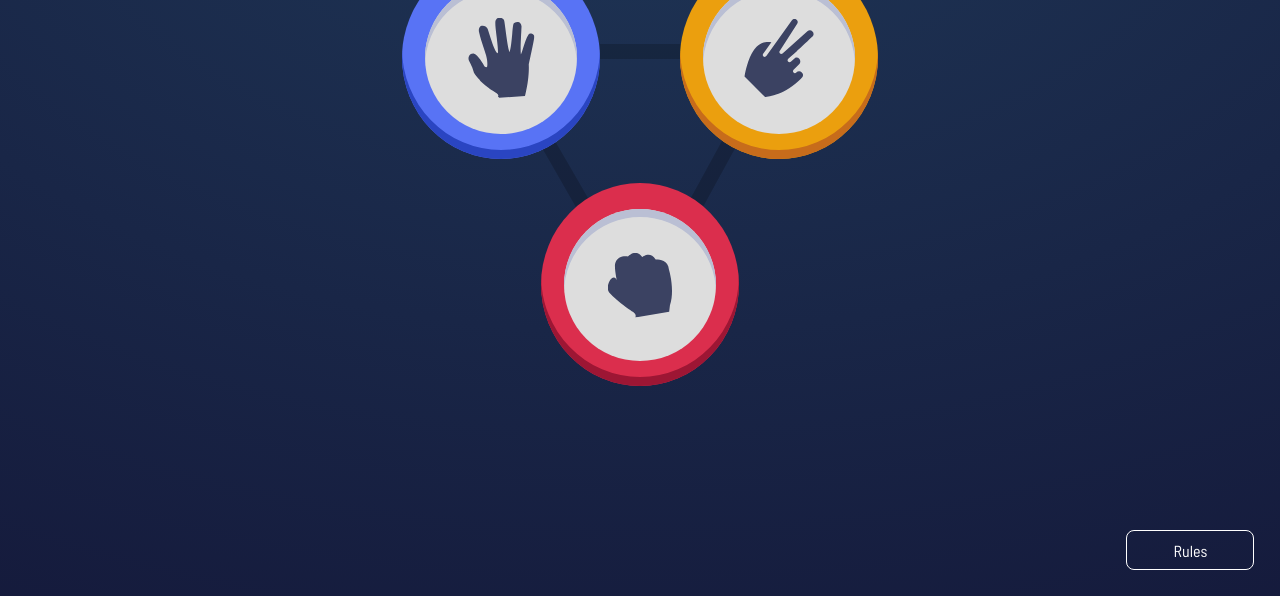
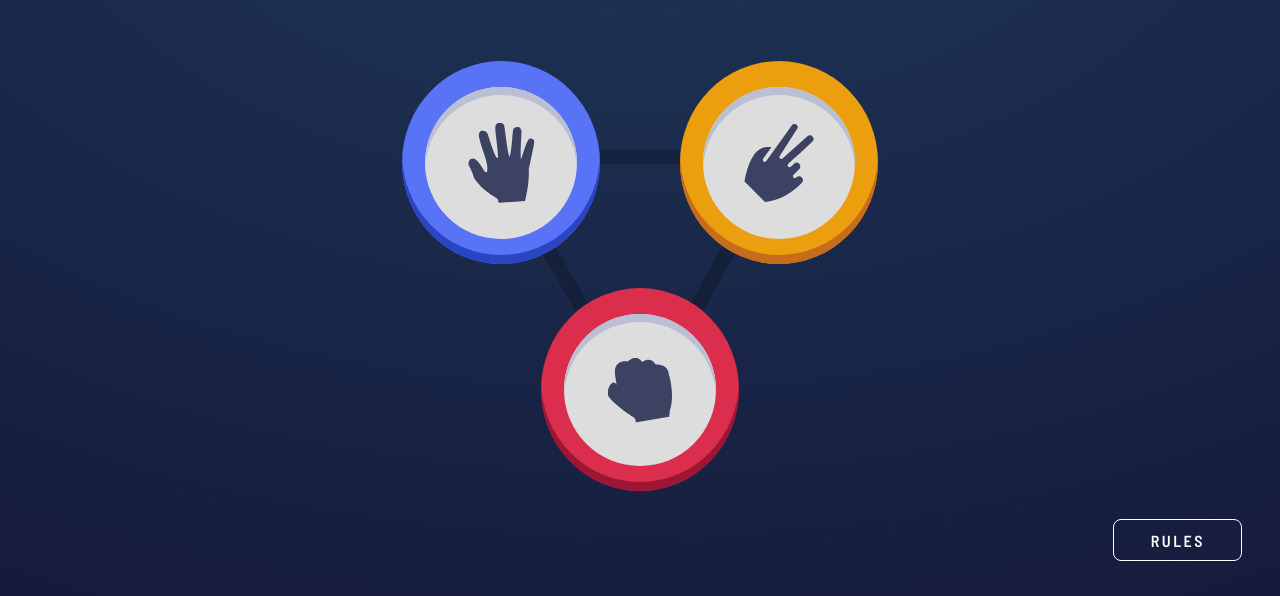
Before and after one commit to Win-Labs/rock-paper-scissors, a plain HTML site: page index.html in a window 1280 px wide. Shown: the part 204-800 px from the top of the page. Drawn offline with Linux system fonts and the light colour scheme.

Commit message:
step 1 visual

```diff
--- a/index.css
+++ b/index.css
@@ -18,9 +18,18 @@ body {
   display: flex;
 }
 
+.main {
+  padding: 41px 38px 35px 38px;
+  height: 100%;
+  justify-content: center;
+  align-items: center;
+  flex-direction: column;
+}
+
 .process-wrapper {
   justify-content: center;
   align-items: center;
+  margin-top: 64px;
 }
 
 .outer-circle {
@@ -121,18 +130,22 @@ body {
   color: #565468;
 }
 
+.button-wrapper {
+  width: 100%;
+  justify-content: flex-end;
+  margin-top: auto;
+}
+
 .rules-button {
-  position: absolute;
+  padding: 11px 36px 10px 37px;
+  color: #ffffff;
   background-color: transparent;
-  color: #ffffff;
-  font-size: 16px;
-  width: 128px;
-  height: 40px;
-  right: 0;
-  bottom: 0;
-  margin: 2%;
   border: solid 1px #ffffff;
   border-radius: 8px;
+  font-size: 16px;
+  letter-spacing: 2.5px;
+  line-height: 19px;
+  font-weight: 600;
   font-family: "Barlow Semi Condensed", sans-serif;
 }
 
--- a/index.html
+++ b/index.html
@@ -14,7 +14,7 @@
     <title>RPS</title>
   </head>
   <body>
-    <div class="container"></div>
+    <div class="container main">
       <div class="container title-score">
         <div class="title">ROCK PAPER SCISSORS</div>
         <div class="score">
@@ -46,7 +46,10 @@
           </div>
         </div>
       </div>
-    <button class="rules-button">Rules</button>
+      <div class="container button-wrapper">
+        <button class="rules-button">RULES</button>
+      </div>
+    </div>
     <script src="index.js"></script>
   </body>
 </html>
```
Lines whose indentation alone changed are shown as unchanged.
